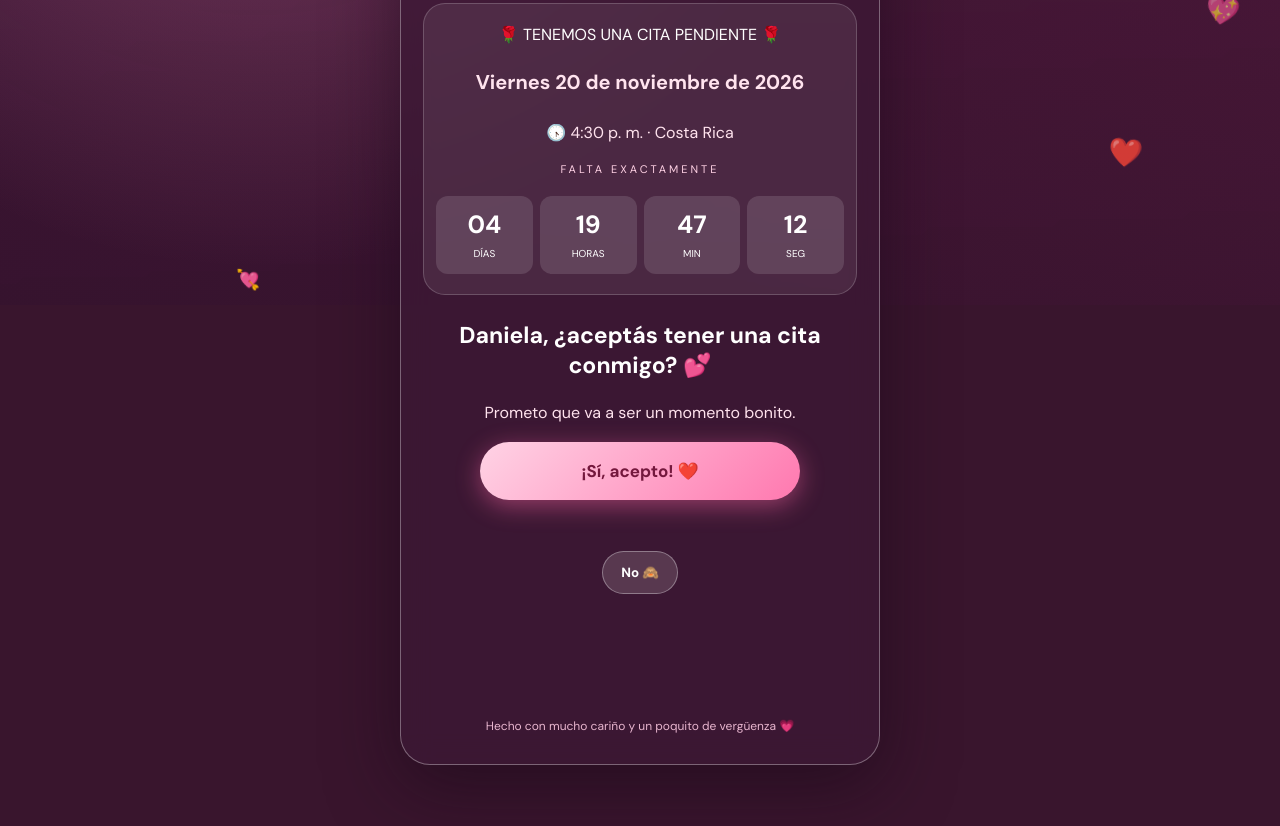
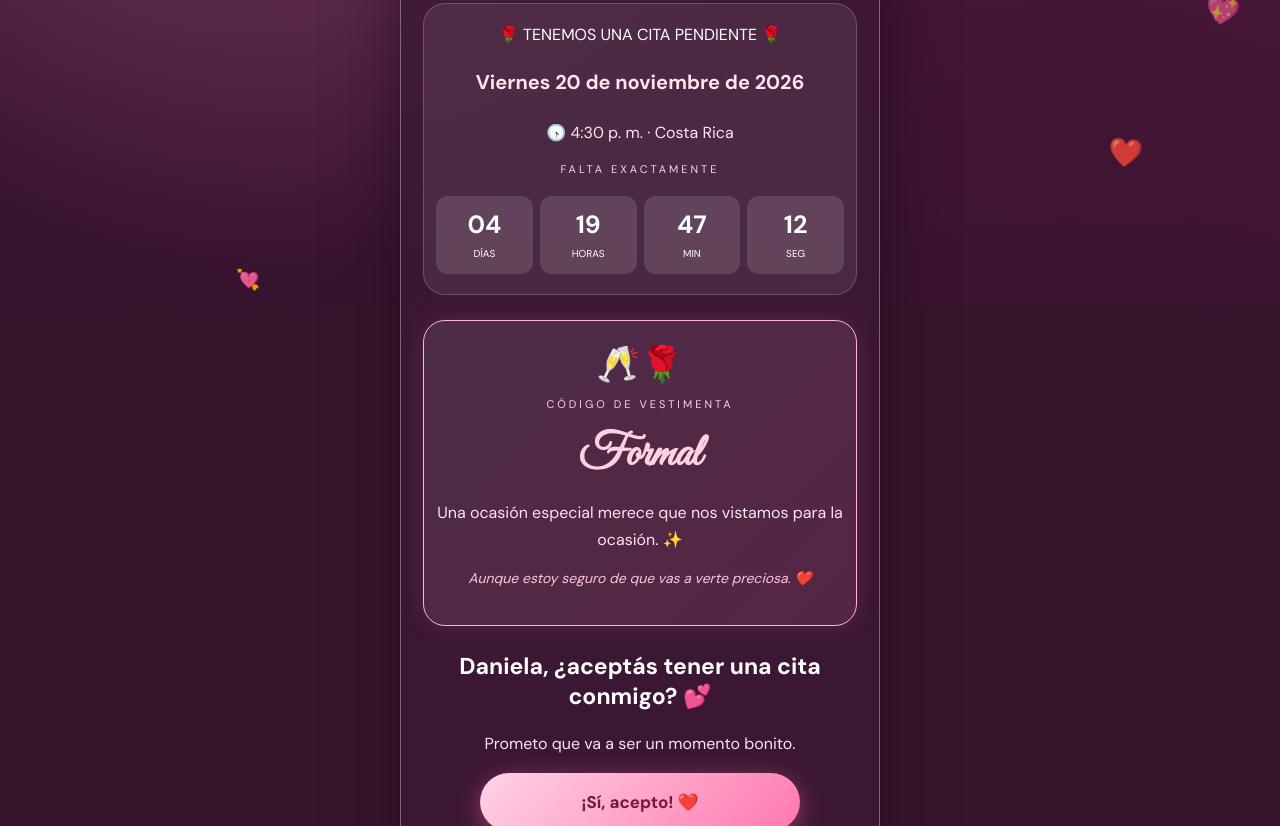
Before and after one commit to JagaPlague/Quieres-salir-conmigo-, a plain HTML site: page index.html in a window 1280 px wide. Shown: the part 495-1321 px from the top of the page. Drawn offline with Linux system fonts and the light colour scheme.

Commit message:
Update index.html

```diff
--- a/index.html
+++ b/index.html
@@ -220,6 +220,38 @@ footer {font-size:12px;color:#e8b6cf;margin-top:25px}
     <p id="fin" class="oculto">¡Llegó el momento de nuestra cita! ❤️</p>
   </div>
 
+<div class="tarjeta" style="
+  border: 1px solid #ffb6d5;
+  background: linear-gradient(135deg, #ffffff18, #ff8fbd20);
+  box-shadow: 0 0 25px #ff8fbd22;
+">
+  <div style="font-size:35px; margin-bottom:10px;">🥂🌹</div>
+
+  <div class="etiqueta">CÓDIGO DE VESTIMENTA</div>
+
+  <h2 style="
+    font-family:'Great Vibes',cursive;
+    font-size:46px;
+    color:#ffd0e3;
+    margin:15px 0;
+  ">
+    Formal
+  </h2>
+
+  <p style="margin-bottom:5px;">
+    Una ocasión especial merece que nos vistamos
+    para la ocasión. ✨
+  </p>
+
+  <p style="
+    font-style:italic;
+    color:#ffc4dc;
+    font-size:14px;
+  ">
+    Aunque estoy seguro de que vas a verte preciosa. ❤️
+  </p>
+</div>
+
   <section id="pregunta">
     <h2>Daniela, ¿aceptás tener una cita conmigo? 💕</h2>
     <p>Prometo que va a ser un momento bonito.</p>
```
